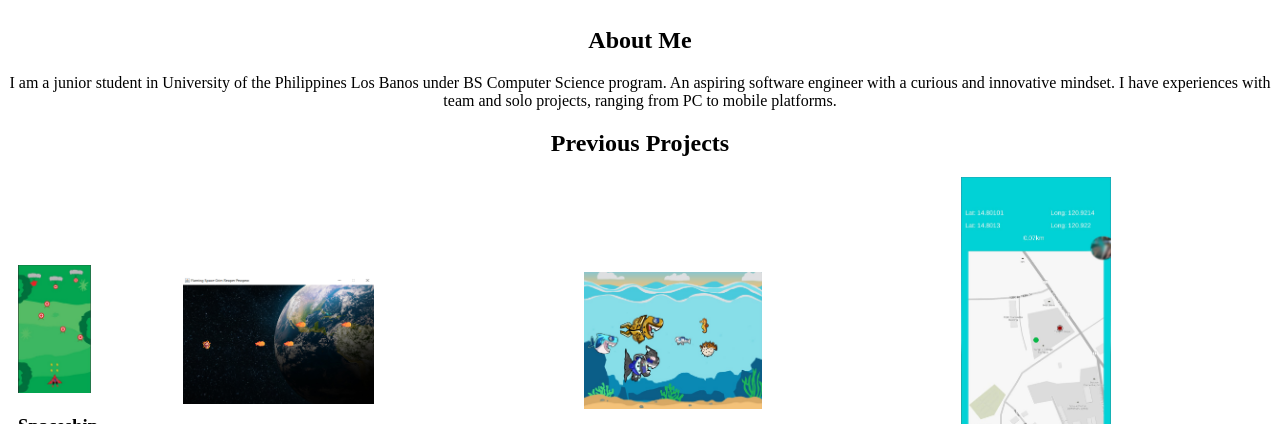
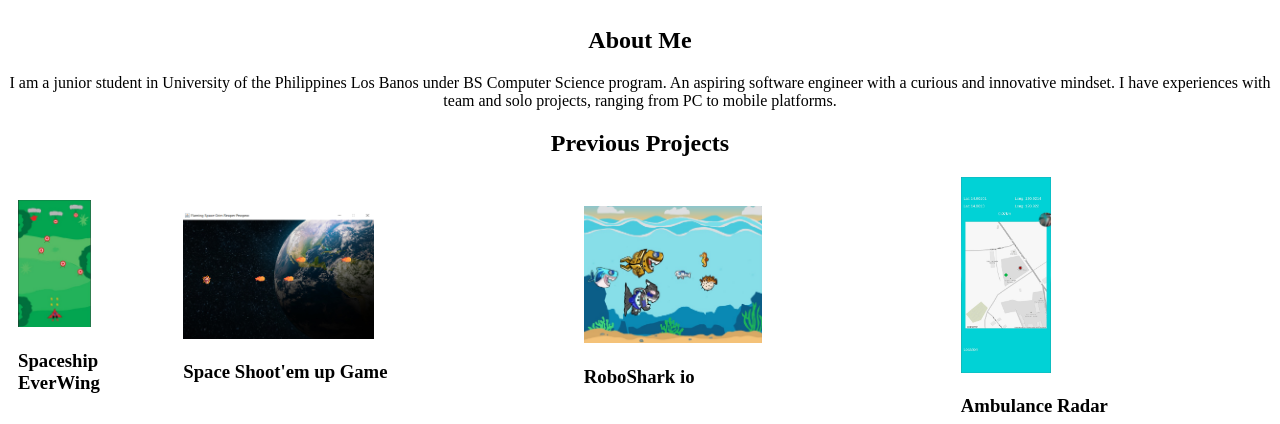
Before and after one commit to AldCristobal/AldCristobal.github.io, a plain HTML site: page index.html in a window 1280 px wide. Shown: the part 374-798 px from the top of the page. Drawn offline with Linux system fonts and the light colour scheme.

Commit message:
4th project image adjustment

```diff
--- a/index.html
+++ b/index.html
@@ -59,7 +59,7 @@
                     <h3>RoboShark io</h3>
                 </div>
                 <div class="flex-item-proj">
-                    <img src="/assets/app_screenshot.jpg" height="50%" width="50%">
+                    <img src="/assets/app_screenshot.jpg" height="30%" width="30%">
                     <h3>Ambulance Radar</h3>
                 </div>
             </div>
```
Also changed, not shown: README.md.
